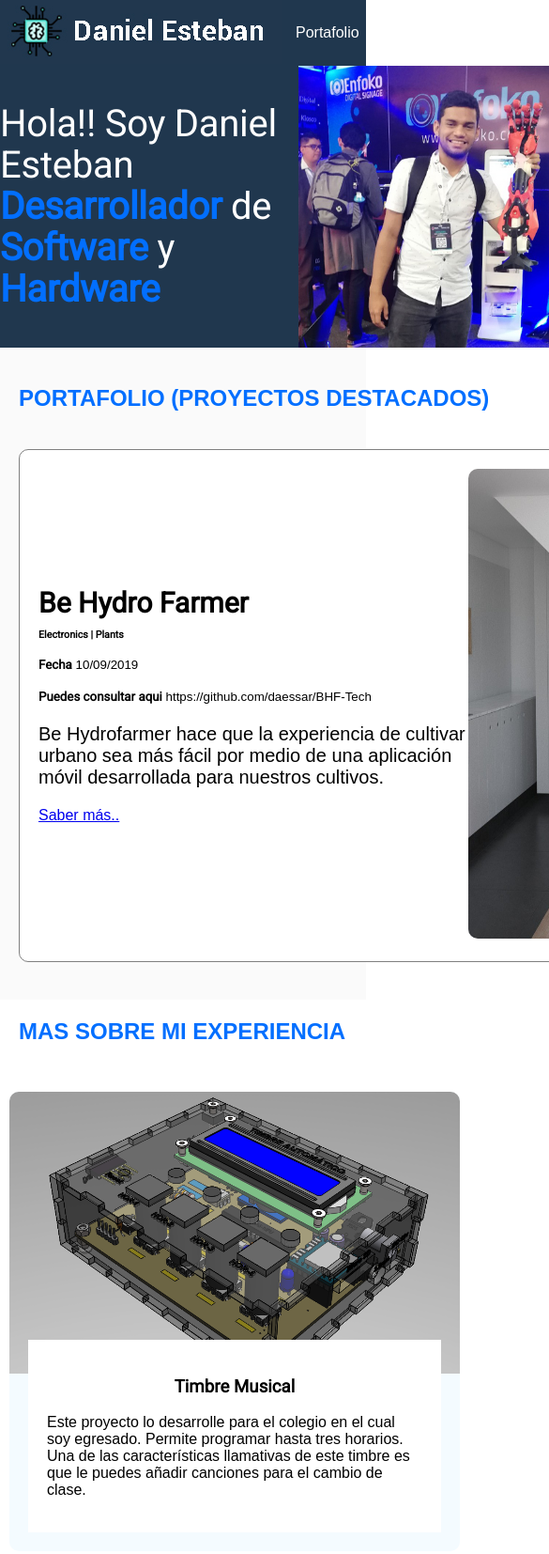
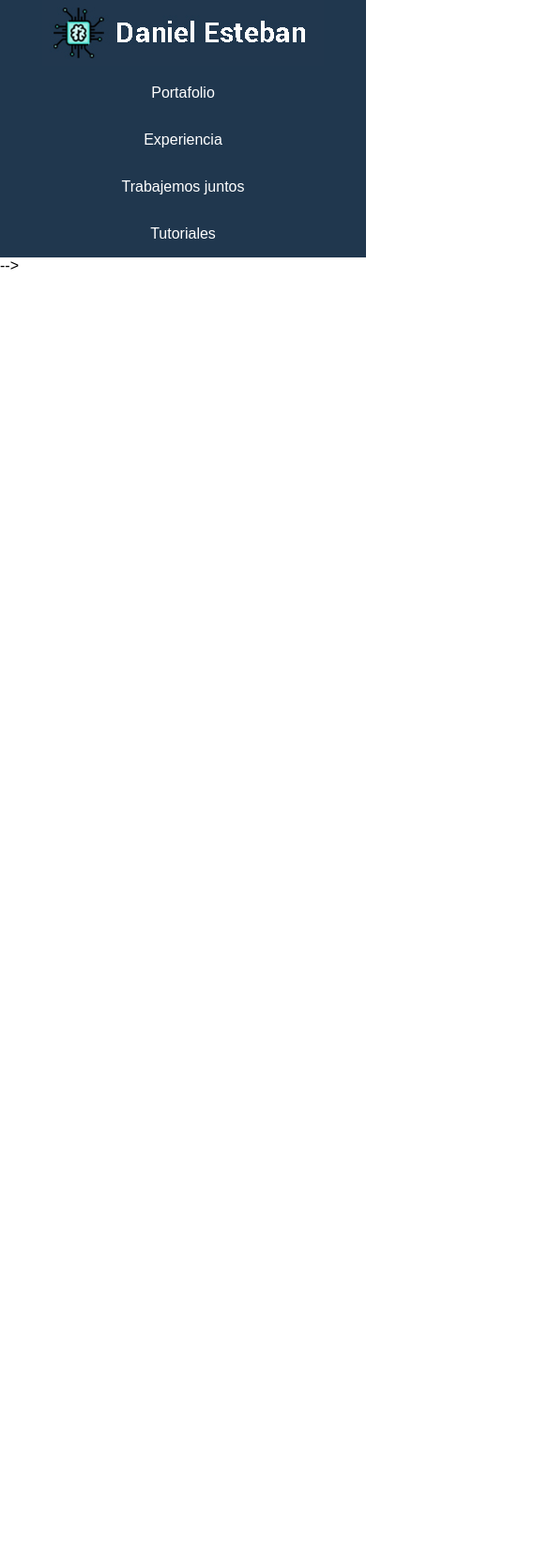
Before and after one commit to daessar/my-website, a plain HTML site: page index.html in a window 390 px wide. Shown: the top 1654 px of the page at 94% size, 585 px wide, since content can reach past the window. After the commit the page ends 844 px from the top, so only its background shows below. Drawn offline with Linux system fonts and the light colour scheme.

Commit message:
Agrego responividad al header con media queries

```diff
--- a/css/style.css
+++ b/css/style.css
@@ -38,6 +38,7 @@ h2 {
   height: 70px;
   align-items: center;
   justify-content: space-between;
+  flex-wrap: wrap;
 }
 .header a {
   color: white;
@@ -70,6 +71,7 @@ ul {
   display: flex;
   align-items: center;
   justify-content: space-between;
+  flex-wrap: wrap;
 }
 .hero-image {
   object-fit: cover;
@@ -92,6 +94,7 @@ figure {
   display: flex;
   align-items: center;
   justify-content: space-between;
+  flex-wrap: wrap;
 }
 .project-title {
   font-size: 30px;
@@ -120,7 +123,8 @@ figure {
 }
 
 .container {
-  width: 1000px;
+  max-width: 1000px;
+  flex: 1;
   margin: 0 auto;
   display: inherit;
   justify-content: inherit;
@@ -171,6 +175,7 @@ figure {
   display: flex;
   align-items: center;
   justify-content: space-between;
+  flex-wrap: wrap;
 }
 .form-email input {
   border-color: gray;
@@ -219,22 +224,29 @@ figure {
   display: flex;
   align-items: center;
   justify-content: center;
+  flex-wrap: wrap;
 }
 
 /* Desktop first media queries */
 @media screen and (max-width: 1023px) {
-  body {
+}
+@media screen and (max-width: 767px) {
+  .header {
+    display: block;
+    height: auto;
   }
-}
-@media screen and (max-width: 768px) {
-  body {
+  .header ol {
+    display: block;
+  }
+  .header ol li {
+    height: 50px;
+    justify-content: center;
+  }
+  .header .logo {
+    text-align: center;
   }
 }
 @media screen and (max-width: 480px) {
-  body {
-  }
 }
 @media screen and (max-width: 320px) {
-  body {
-  }
 }
--- a/index.html
+++ b/index.html
@@ -3,7 +3,7 @@
   <!-- cabecera -->
   <head>
     <meta charset="UTF-8" />
-    <meta name="viewport" content="width=device-width, initial-scale=1.0" />
+    <meta name="viewport" content="width=device-width, initial-scale=5.0" />
     <title>Welcome - I am DanielS</title>
     <link rel="icon" href="images/logo.png" />
     <link
@@ -44,7 +44,7 @@
       </div>
     </header>
     <!-- Seccion de presentancion e imagen inicial de perfil normalmente conocidad como hero -->
-    <section class="hero">
+    <!-- <section class="hero">
       <div class="container">
         <h1>
           Hola!! Soy Daniel Esteban
@@ -64,9 +64,9 @@
           alt="Imagen de perfil"
         />
       </div>
-    </section>
+    </section> -->
     <!-- Seccion de portafolio donde muestro los proyectos destacados -->
-    <section id="portafolio" class="portfolio">
+    <!-- <section id="portafolio" class="portfolio">
       <div class="container">
         <h2>Portafolio (Proyectos Destacados)</h2>
         <article class="project">
@@ -102,16 +102,16 @@
           </figure>
         </article>
       </div>
-    </section>
+    </section> -->
     <!-- Seccion donde hablo de mi experiencia y demas proyectos -->
-    <div class="container">
+    <!-- <div class="container">
       <!-- Se ingresa el titulo de experiencia en un div para aislarlo de los cuadros de los eventos -->
-      <h2 id="eventos" class="event-list-title">Mas sobre mi experiencia</h2>
-    </div>
-    <section class="event-list">
+      <!-- <h2 id="eventos" class="event-list-title">Mas sobre mi experiencia</h2>
+    </div> -->
+    <!-- <section class="event-list">
       <div class="container">
         <!-- Se dividen los proyectos con la etiqueta article con la clase event -->
-        <article class="event">
+        <!-- <article class="event">
           <figure class="event-imageContainer">
             <img
               class="event-image"
@@ -130,9 +130,9 @@
               canciones para el cambio de clase.
             </p>
           </div>
-        </article>
+        </article> -->
         <!-- Inicio de otro proyecto -->
-        <article class="event">
+        <!-- <article class="event">
           <figure class="event-imageContainer">
             <img
               class="event-image"
@@ -152,8 +152,8 @@
               Alejandro Sálazar y Jonathan Araque.
             </p>
           </div>
-        </article>
-        <article class="event">
+        </article> -->
+        <!-- <article class="event">
           <figure class="event-imageContainer">
             <img
               class="event-image"
@@ -195,11 +195,11 @@
               cómo se construía una impresora 3d desde cero.
             </p>
           </div>
-        </article>
+        </article> -->
       </div>
     </section>
     <!-- Seccion donde muestro la informacion de contacto y donde seguirme -->
-    <section id="contacto" class="contact">
+    <!-- <section id="contacto" class="contact">
       <div class="container">
         <form action="/suscripcion/" class="form-email">
           <h3>¿Creamos algo juntos?</h3>
@@ -207,7 +207,7 @@
           <button>Enviar</button>
         </form>
         <!-- Redes sociales para saber más de mi -->
-        <div class="social">
+        <!-- <div class="social">
           <a
             href="https://twitter.com/daessaar"
             target="_blank"
@@ -226,12 +226,12 @@
           </a>
         </div>
       </div>
-    </section>
+    </section> --> -->
     <!-- El footer se usa para poner una descripcion en el pie de pagina del website -->
-    <footer class="footer">
+    <!-- <footer class="footer">
       <div>
         <p>Copyright &copy; 2020 by Daessar &#128640</p>
       </div>
-    </footer>
+    </footer> -->
   </body>
 </html>
```
